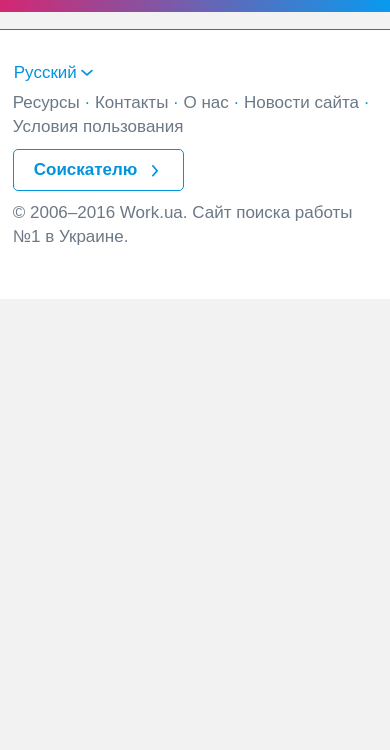
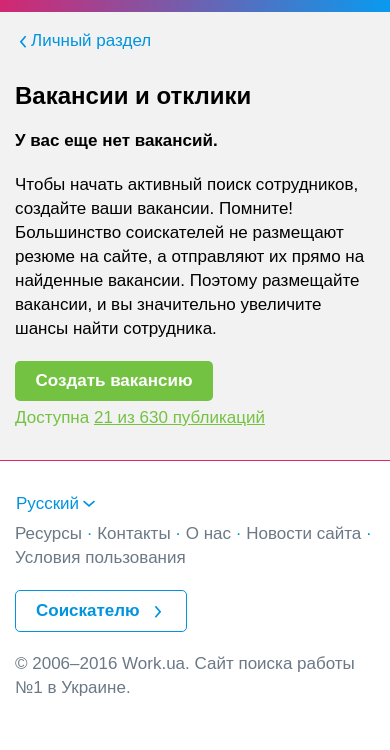
Before and after one commit to olha-krapivina/TZ, a plain HTML site: page index.html in a window 390 px wide. Shown: the part 117-867 px from the top of the page. Before the commit the page ends 844 px from the top, so only its background shows below. Drawn offline with nearby package versions, Linux system fonts and the light colour scheme; files whose address does not match are found by name.

Commit message:
Added Empty State

```diff
--- a/css/_variables.scss
+++ b/css/_variables.scss
@@ -4,3 +4,4 @@ $color_bg: #F2F2F2;
 $color_grey: #6B7886;
 $color_blue: #0094DF;
 $color_pink: #E42469;
+$color_green: #74C241;
--- a/css/style.scss
+++ b/css/style.scss
@@ -30,7 +30,7 @@ a{
     &:hover,
     &:active,
     &:focus{
-        color: $color_pink !important;
+        color: $color_pink;
     }
 }
 *, *::before, *::after{
@@ -246,6 +246,67 @@ p, span{
     }
 }
 
+// main
+.main{
+    padding: 0 0 60px 0;
+    @media screen and (max-width: 575px) {
+        padding: 0 0 30px 0;
+    }
+    p{
+        color: $color_black;
+        margin: 20px 0;
+    }
+    .message{
+        font-weight: 700;
+        margin: 0;
+    }
+    .form__section{
+        display: flex;
+        align-items: center;
+        @media screen and (max-width: 575px) {
+            flex-direction: column;
+            align-items: flex-start;
+        }
+        form{
+            margin: 0 20px 0 0;
+            input[type=button]{
+                width: 198px;
+                height: 40px;
+                background: $color_green;
+                color: $color_white;
+                font-weight: 700;
+                border-radius: 5px;
+                cursor: pointer;
+            }
+        }
+
+        .form__link{
+            color: $color_green;
+            margin: 0;
+            a{
+                color: $color_green;
+                text-decoration: underline;
+            }
+            @media screen and (max-width: 575px) {
+                margin: 5px 0 0 0;
+            }
+        }
+    }
+}
+
+h1{
+    margin: 30px 0 20px 0;
+    font-size: 32px;
+    line-height: 35px;
+    color: $color_black;
+    font-weight: 700;
+
+    @media screen and (max-width: 575px) {
+        font-size: 24px;
+        line-height: 26px;
+    }
+}
+
 // footer
 
 .footer{
@@ -312,8 +373,6 @@ p, span{
 
         .footer__btn{
             button{
-                // width: 189px;
-                // height: 40px;
                 background: $color_white;
                 border-radius: 5px;
                 border: 1px solid $color_blue;
@@ -335,6 +394,7 @@ p, span{
         }
         .footer__btn-applicant{
             display: none;
+            padding: 10px 0;
             @media screen and (max-width: 575px) {
                 display: block;
             }
--- a/index.html
+++ b/index.html
@@ -4,10 +4,13 @@
     <meta charset="UTF-8">
     <meta http-equiv="X-UA-Compatible" content="IE=edge">
     <meta name="viewport" content="width=device-width, initial-scale=1.0">
-    <link href="https://cdn.jsdelivr.net/npm/bootstrap@5.1.3/dist/css/bootstrap.min.css" rel="stylesheet" integrity="sha384-1BmE4kWBq78iYhFldvKuhfTAU6auU8tT94WrHftjDbrCEXSU1oBoqyl2QvZ6jIW3" crossorigin="anonymous">
+    <link rel="stylesheet" href="https://cdn.jsdelivr.net/npm/bootstrap@4.6.1/dist/css/bootstrap.min.css" integrity="sha384-zCbKRCUGaJDkqS1kPbPd7TveP5iyJE0EjAuZQTgFLD2ylzuqKfdKlfG/eSrtxUkn" crossorigin="anonymous">
+    <!-- <link href="https://cdn.jsdelivr.net/npm/bootstrap@5.1.3/dist/css/bootstrap.min.css" rel="stylesheet" integrity="sha384-1BmE4kWBq78iYhFldvKuhfTAU6auU8tT94WrHftjDbrCEXSU1oBoqyl2QvZ6jIW3" crossorigin="anonymous"> -->
     <script src="./libs/jquery-3.6.0.min.js"></script>
-    <script src="https://cdn.jsdelivr.net/npm/@popperjs/core@2.10.2/dist/umd/popper.min.js" integrity="sha384-7+zCNj/IqJ95wo16oMtfsKbZ9ccEh31eOz1HGyDuCQ6wgnyJNSYdrPa03rtR1zdB" crossorigin="anonymous"></script>
-    <script src="https://cdn.jsdelivr.net/npm/bootstrap@5.1.3/dist/js/bootstrap.bundle.min.js" integrity="sha384-ka7Sk0Gln4gmtz2MlQnikT1wXgYsOg+OMhuP+IlRH9sENBO0LRn5q+8nbTov4+1p" crossorigin="anonymous"></script>
+    <script src="https://cdn.jsdelivr.net/npm/jquery@3.5.1/dist/jquery.slim.min.js" integrity="sha384-DfXdz2htPH0lsSSs5nCTpuj/zy4C+OGpamoFVy38MVBnE+IbbVYUew+OrCXaRkfj" crossorigin="anonymous"></script>
+    <script src="https://cdn.jsdelivr.net/npm/bootstrap@4.6.1/dist/js/bootstrap.bundle.min.js" integrity="sha384-fQybjgWLrvvRgtW6bFlB7jaZrFsaBXjsOMm/tB9LTS58ONXgqbR9W8oWht/amnpF" crossorigin="anonymous"></script>
+    <!-- <script src="https://cdn.jsdelivr.net/npm/@popperjs/core@2.10.2/dist/umd/popper.min.js" integrity="sha384-7+zCNj/IqJ95wo16oMtfsKbZ9ccEh31eOz1HGyDuCQ6wgnyJNSYdrPa03rtR1zdB" crossorigin="anonymous"></script> -->
+    <!-- <script src="https://cdn.jsdelivr.net/npm/bootstrap@5.1.3/dist/js/bootstrap.bundle.min.js" integrity="sha384-ka7Sk0Gln4gmtz2MlQnikT1wXgYsOg+OMhuP+IlRH9sENBO0LRn5q+8nbTov4+1p" crossorigin="anonymous"></script> -->
     <link rel="stylesheet" href="./css/style.css">
     <title>Work.ua</title>
 </head>
@@ -18,14 +21,13 @@
                 <nav class="header__nav">
                     <div class="nav__top d-flex flex-row justify-content-end">
                         <div class="dropdown">
-                            <button class="btn" type="button" id="dropdownMenu2" data-bs-toggle="dropdown" aria-expanded="false">
+                            <button class="btn" type="button" id="dropdownMenuButton" data-toggle="dropdown" aria-haspopup="true" aria-expanded="false">
                                 Русский
                             </button>
-
-                            <ul class="dropdown-menu" aria-labelledby="dropdownMenu2">
-                                <li><button class="dropdown-item" type="button">Українська</button></li>
-                                <li><button class="dropdown-item" type="button">English</button></li>
-                            </ul>
+                            <div class="dropdown-menu" aria-labelledby="dropdownMenuButton">
+                                <a class="dropdown-item" href="#">Українська</a>
+                                <a class="dropdown-item" href="#">English</a>
+                            </div>
                         </div>
 
                         <a href="#" class="nav__applicant-link">Соискатель</a>
@@ -75,19 +77,46 @@
             </div>
         </header>
 
+        <main class="main">
+            <div class="container">
+                <a href="#" class="d-flex align-items-center">
+                    <img src="./img/main/glyphicon_chevron-left-blue.svg" alt="left">
+                    <span>Личный раздел</span>
+                </a>
+
+                <h1>Вакансии и отклики</h1>
+
+                <p class="message">У вас еще нет вакансий.</p>
+
+                <p>Чтобы начать активный поиск сотрудников, создайте ваши вакансии. Помните! Большинство соискателей не размещают резюме на сайте, а отправляют их прямо на найденные вакансии. Поэтому размещайте вакансии, и вы значительно увеличите шансы найти сотрудника.</p>
+
+                <section class="form__section">
+                    <form action="#">
+                        <input type="button" value="Создать вакансию">
+                    </form>
+
+                    <p class="form__link">
+                        Доступна
+                        <a href="#">
+                            21 из 630 публикаций
+                        </a>
+                    </p>
+                </section>
+            </div>
+        </main>
+
         <footer class="footer">
             <div class="container">
                 <section class="footer__top-section">
                     <div class="d-flex justify-content-between align-items-center">
                         <div class="dropdown">
-                            <button class="btn" type="button" id="dropdownMenu2" data-bs-toggle="dropdown" aria-expanded="false">
+                            <button class="btn" type="button" id="dropdownMenuButton" data-toggle="dropdown" aria-haspopup="true" aria-expanded="false">
                                 Русский
                             </button>
-
-                            <ul class="dropdown-menu" aria-labelledby="dropdownMenu2">
-                                <li><button class="dropdown-item" type="button">Українська</button></li>
-                                <li><button class="dropdown-item" type="button">English</button></li>
-                            </ul>
+                            <div class="dropdown-menu" aria-labelledby="dropdownMenuButton">
+                                <a class="dropdown-item" href="#">Українська</a>
+                                <a class="dropdown-item" href="#">English</a>
+                            </div>
                         </div>
 
                         <div class="d-flex justify-content-between align-items-center">
```
Also changed, not shown: css/style.css, img/main/glyphicon_chevron-left-blue.svg (added), 1 other file.
